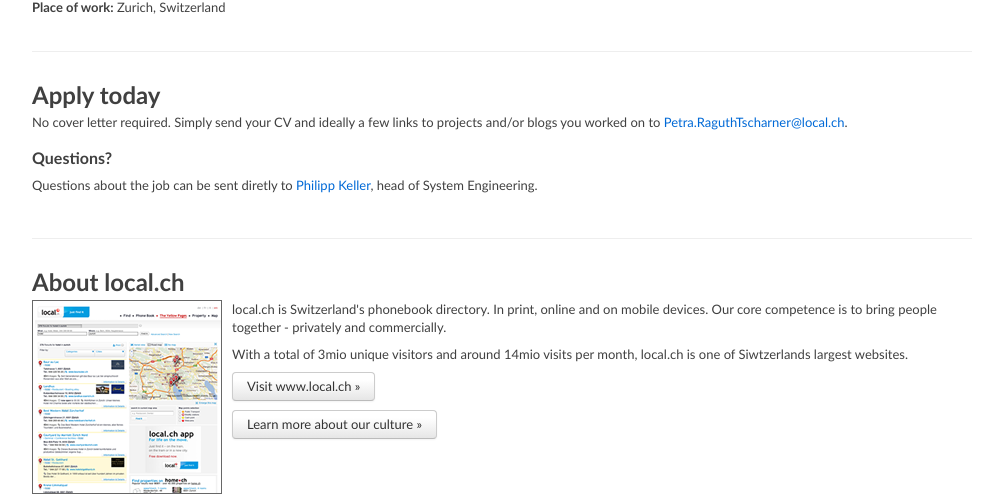
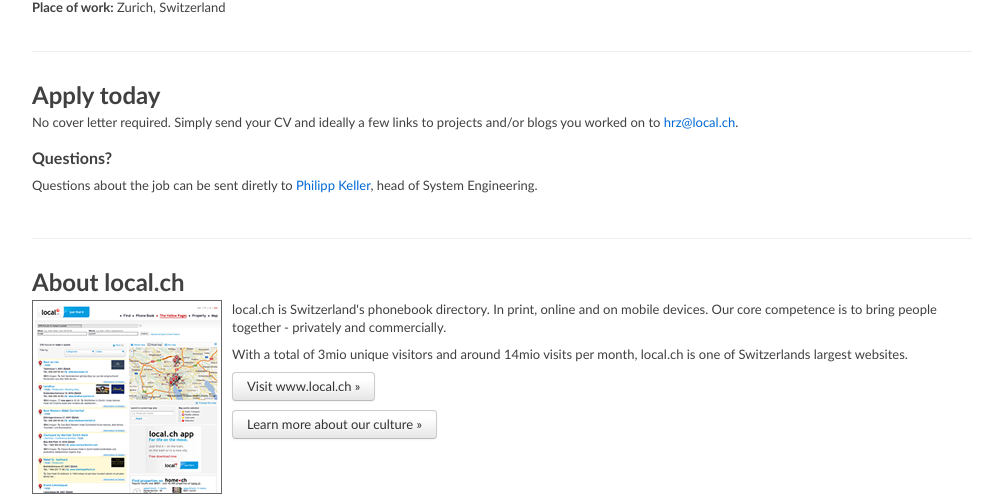
Before and after one commit to digideskio/local-ch.github.com, a Jekyll site: the page built from _posts/2012-12-05-senior-system-engineer.html, in a window 1280 px wide. Shown: the part 1030-1525 px from the top of the page, without its empty margins (138-1141 px from the left). Built offline with Jekyll 4.4.1, drawn with Linux system fonts in a browser that asks for light colours; nearby versions of some CDN libraries.

Commit message:
fixed hr email address

```diff
--- a/_posts/2012-12-05-senior-system-engineer.html
+++ b/_posts/2012-12-05-senior-system-engineer.html
@@ -49,14 +49,14 @@
 <p><b>Place of work:</b> Zurich, Switzerland</p>
 
 <h2 class="section">Apply today</h2>
- <p>No cover letter required. Simply send your CV and ideally a few links to projects and/or blogs you worked on to <a href="mailto:Petra.RaguthTscharner@local.ch?subject=Rails%20Software%20Enginer">Petra.RaguthTscharner@local.ch</a>.</p>
+ <p>No cover letter required. Simply send your CV and ideally a few links to projects and/or blogs you worked on to <a href="mailto:hrz@local.ch?subject=Senior%20System%20Engineer">hrz@local.ch</a>.</p>
  <h4>Questions?</h4>
  <p>Questions about the job can be sent diretly to <a href="mailto:philipp.keller@local.ch?subject=Senior%20System%20Engineer">Philipp Keller</a>, head of System Engineering.</p>
 
 <div class="clear">
 <h2 class="section">About local.ch</h2>
 <p><a href="http://www.local.ch/en"><img src="assets/images/website_preview.png" alt="lcoal.ch website screenshot" class="inlineleft"/></a>local.ch is Switzerland's phonebook directory. In print, online and on mobile devices. Our core competence is to bring people together - privately and commercially.</p>
-<p>With a total of 3mio unique visitors and around 14mio visits per month, local.ch is one of Siwtzerlands largest websites.</p>
+<p>With a total of 3mio unique visitors and around 14mio visits per month, local.ch is one of Switzerlands largest websites.</p>
 <p><a class="btn" href="http://www.local.ch/en">Visit www.local.ch &raquo;</a></p>
 
 <p><a class="btn" href="/">Learn more about our culture &raquo;</a></p>
```
